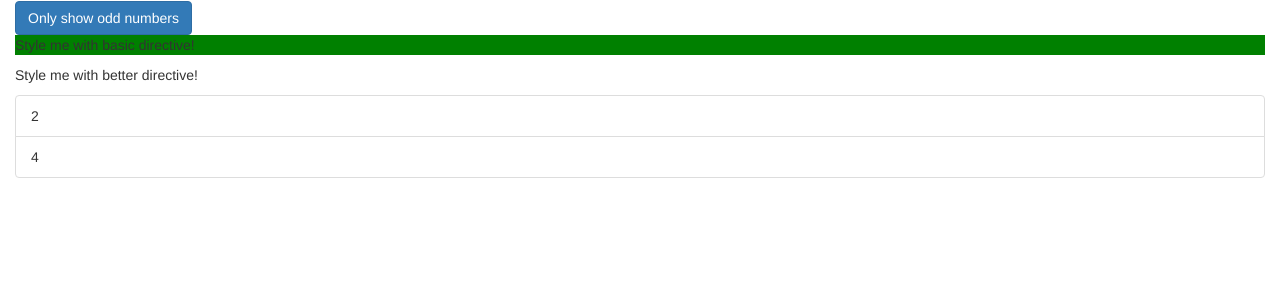
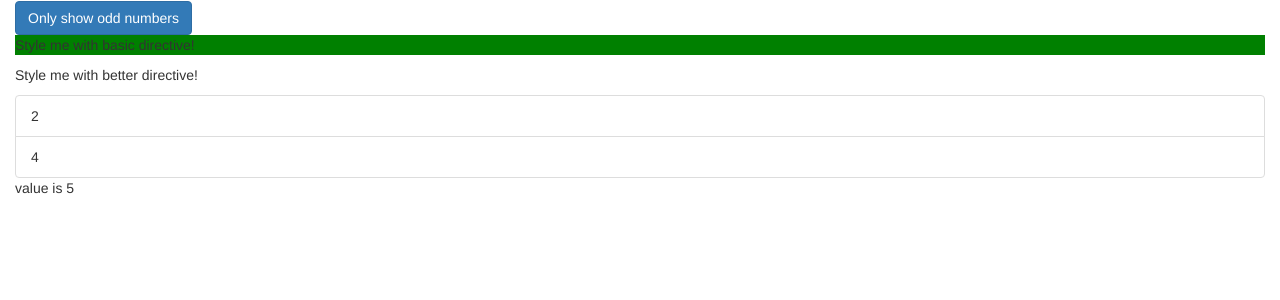
Before and after one commit to jpba1986/assig4-app, an Angular app: page / in a window 1280 px wide. Shown: the top 300 px of the page. Built offline with nearby package versions, Linux system fonts and the light colour scheme.

Commit message:
ngSwitch

```diff
--- a/src/app/app.component.html
+++ b/src/app/app.component.html
@@ -55,3 +55,10 @@
     {{ even }}
   </li>
 </div>
+
+<div [ngSwitch]="value">
+<p *ngSwitchCase="5"> value is 5</p>
+<p *ngSwitchCase="10"> value is 10</p>
+<p *ngSwitchCase="100"> value is 100</p>
+<p *ngSwitchDefault> value is default</p>
+</div>
--- a/src/app/app.component.ts
+++ b/src/app/app.component.ts
@@ -18,4 +18,5 @@
   oddNumbers  = [1,3,5];
   evenNumbers = [2,4];
   onlyOdd = false;
+  value = 5;
 }
```
